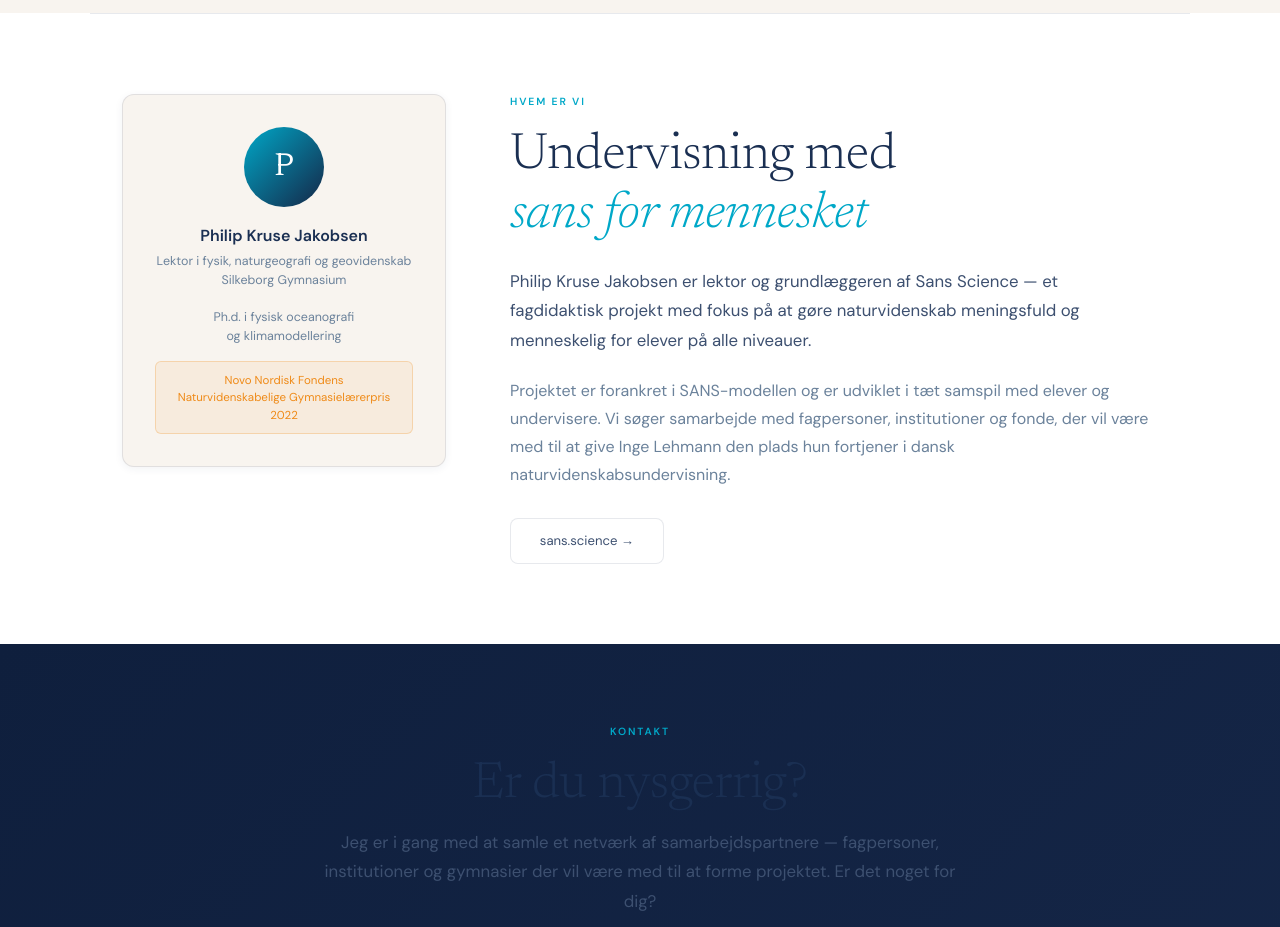
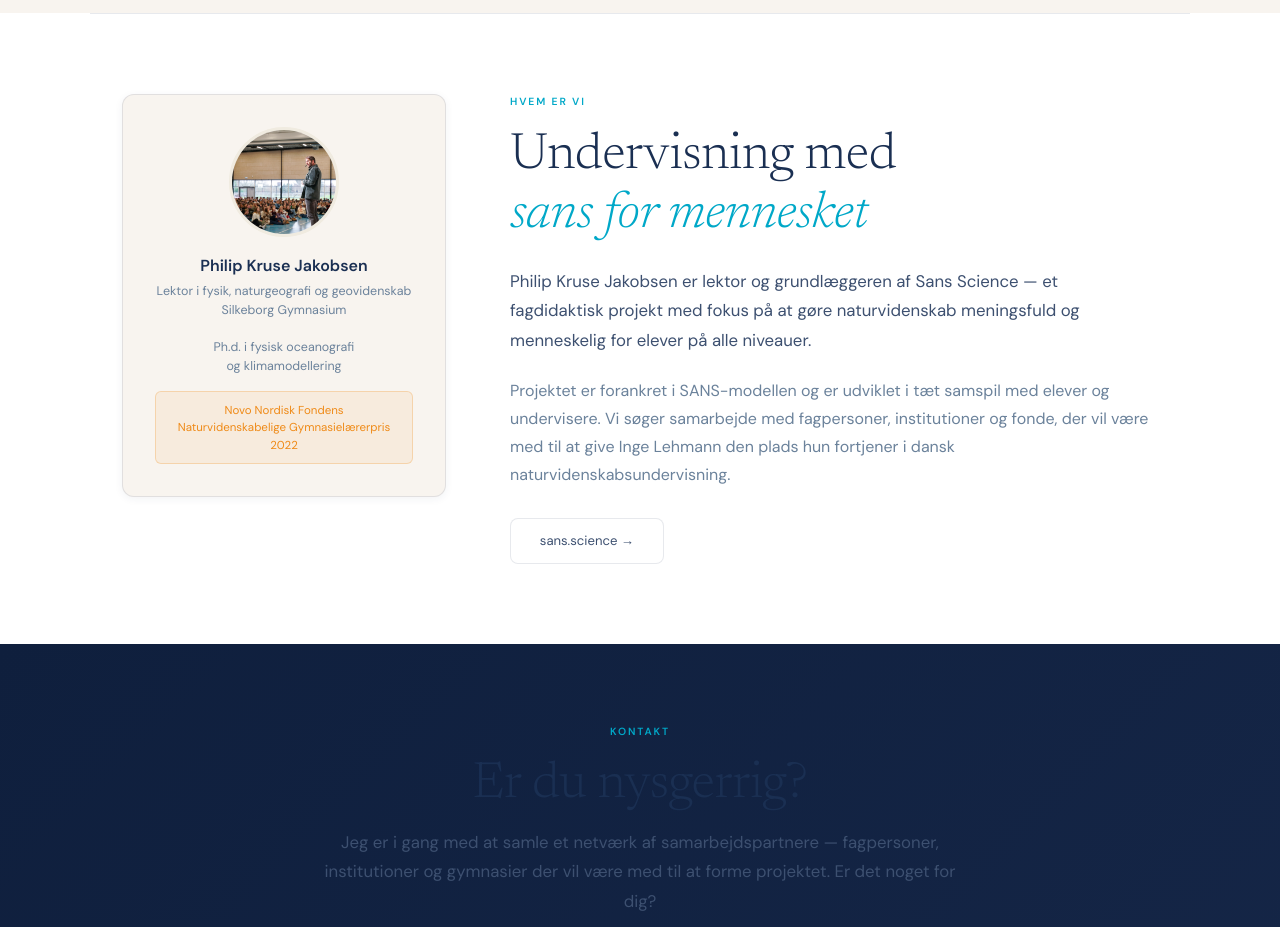
Before and after one commit to geovidenskab/komtilkernen-web, a website: page index.html in a window 1280 px wide. Shown: the part 2740-3667 px from the top of the page. Drawn offline with Linux system fonts and the light colour scheme.

Commit message:
Brug philip.jpeg i Hvem er vi-sektionen
Co-Authored-By: Claude Sonnet 4.6 <noreply@anthropic.com>

```diff
--- a/index.html
+++ b/index.html
@@ -295,11 +295,12 @@
     box-shadow: 0 2px 8px rgba(26,47,82,.06);
   }
   .philip-avatar {
-    width: 80px; height: 80px; border-radius: 50%;
-    background: linear-gradient(135deg, var(--cyan) 0%, var(--navy3) 100%);
-    margin: 0 auto 1rem;
-    display: flex; align-items: center; justify-content: center;
-    font-family: 'Newsreader', serif; font-size: 2rem; color: #fff;
+    width: 110px; height: 110px; border-radius: 50%;
+    margin: 0 auto 1rem; overflow: hidden;
+    border: 3px solid var(--bg3);
+  }
+  .philip-avatar img {
+    width: 100%; height: 100%; object-fit: cover; object-position: center top;
   }
   .philip-name { font-size: 1rem; font-weight: 600; color: var(--text); margin-bottom: .2rem; }
   .philip-title { font-size: .78rem; color: var(--text3); line-height: 1.5; }
@@ -513,7 +514,7 @@
   <div class="philip-grid">
     <div>
       <div class="philip-card">
-        <div class="philip-avatar">P</div>
+        <div class="philip-avatar"><img src="philip.jpeg" alt="Philip Kruse Jakobsen"></div>
         <div class="philip-name">Philip Kruse Jakobsen</div>
         <div class="philip-title">
           Lektor i fysik, naturgeografi og geovidenskab<br>
```
Also changed, not shown: philip.jpeg (added).
